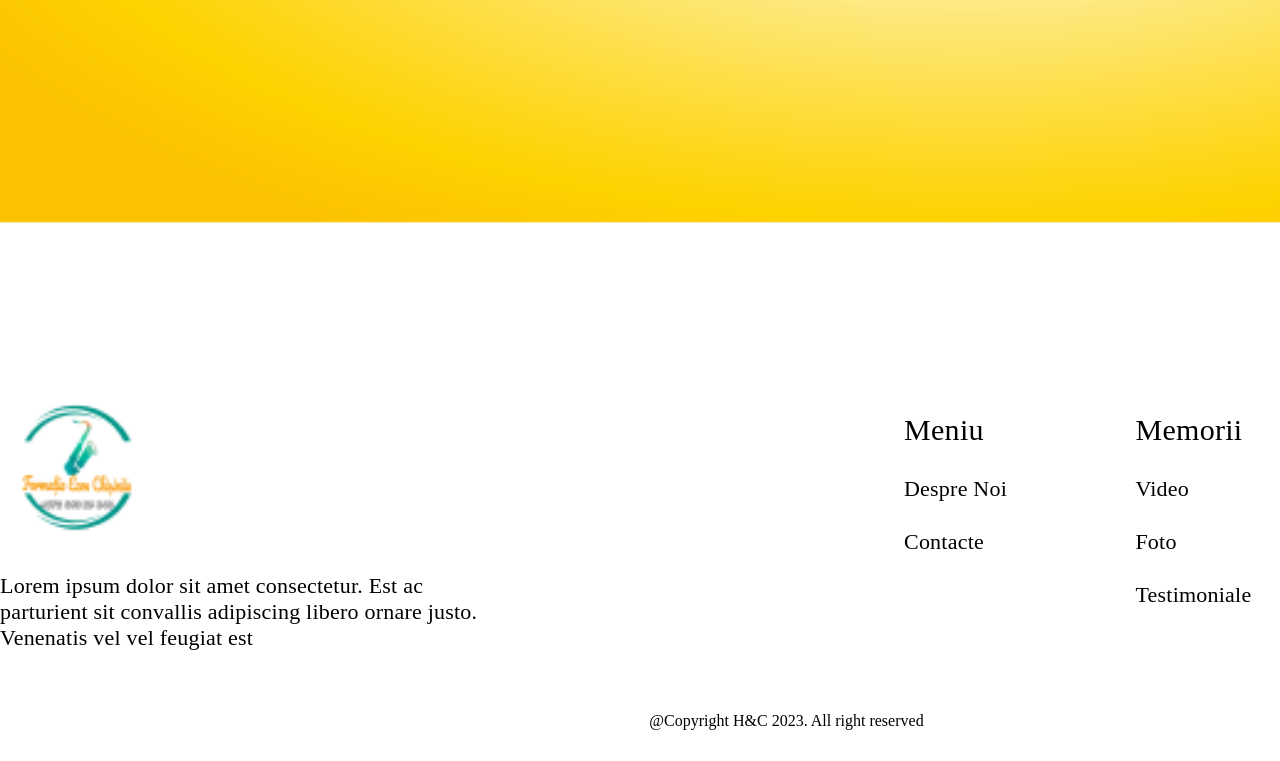
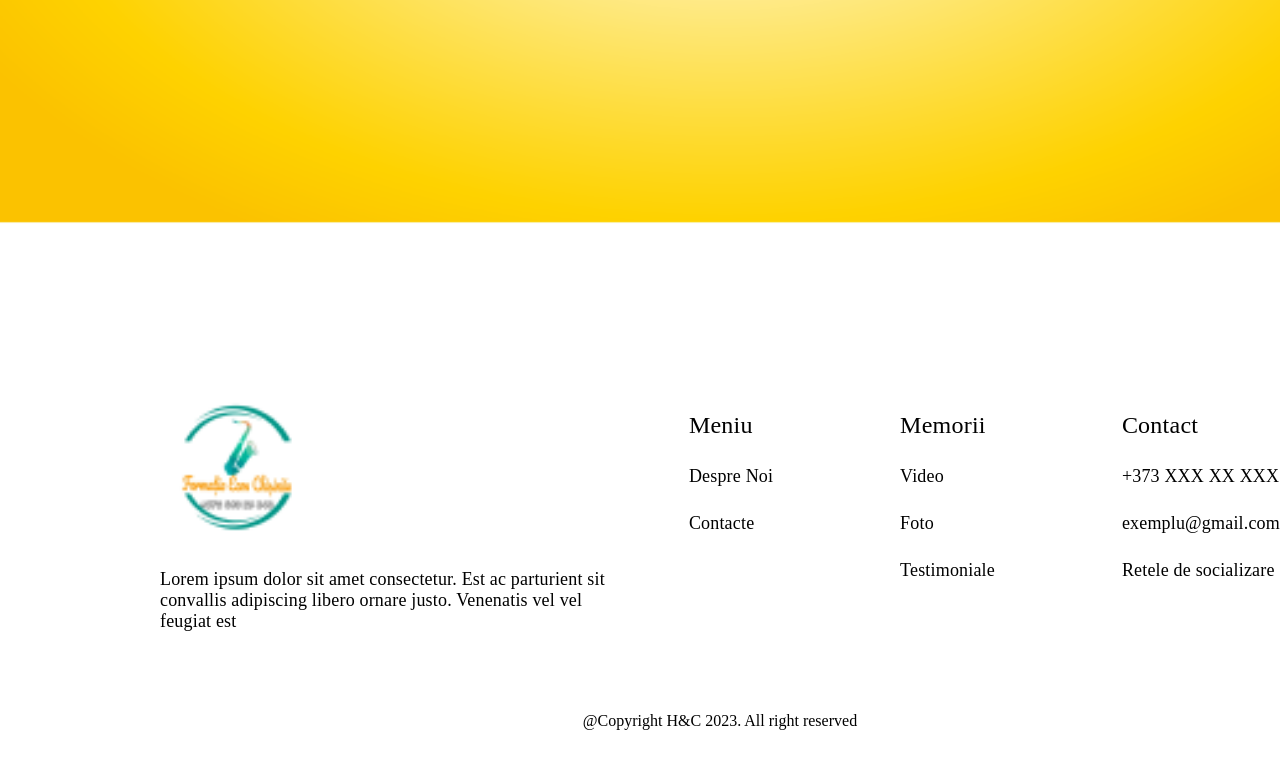
Before and after one commit to NikitaSch2004/MariusPopescu, a plain HTML site: page index.html in a window 1280 px wide. Shown: the part 5422-6183 px from the top of the page. Drawn offline with Linux system fonts and the light colour scheme.

Commit message:
Add files via upload

```diff
--- a/style.css
+++ b/style.css
@@ -614,14 +614,14 @@ li > div{
 }
 /************************************************************************/
 #appointment{
-    width: 1920px;
+    max-width: 1920px;
     height: 808px;
 }
 /************************************************************************/
 footer{
-    margin: 160px auto 16px auto;
+    margin: 160px auto 16px 160px;
     background-color: white;
-    width: 1573px;
+    max-width: 1573px;
     height: 354px;
 }
 footer > p{
@@ -643,7 +643,7 @@ footer > p{
     height: 156px;
 }
 #grp160 > p{
-    width: 501px;
+    max-width: 501px;
     height: 99px;
     font-weight: 400;
     font-size: 22px;
@@ -676,3 +676,47 @@ footer > p{
     justify-content: space-between;
 }
 /************************************************************************/
+@media screen and (max-width: 1680px) {
+    #grp160 > p{
+        font-size: 21px;
+    }
+    .Highlited{
+        font-size: 28px;
+    }
+    .normal{
+        font-size: 21px;
+    }
+  }
+  @media screen and (max-width: 1600px) {
+    #grp160 > p{
+        font-size: 20px;
+    }
+    .Highlited{
+        font-size: 26px;
+    }
+    .normal{
+        font-size: 20px;
+    }
+  }
+  @media screen and (max-width: 1440px) {
+    #grp160 > p{
+        font-size: 19px;
+    }
+    .Highlited{
+        font-size: 24px;
+    }
+    .normal{
+        font-size: 19px;
+    }
+  }
+  @media screen and (max-width: 1280px) {
+    #grp160 > p{
+        font-size: 18px;
+    }
+    .Highlited{
+        font-size: 24px;
+    }
+    .normal{
+        font-size: 18px;
+    }
+  }
```
